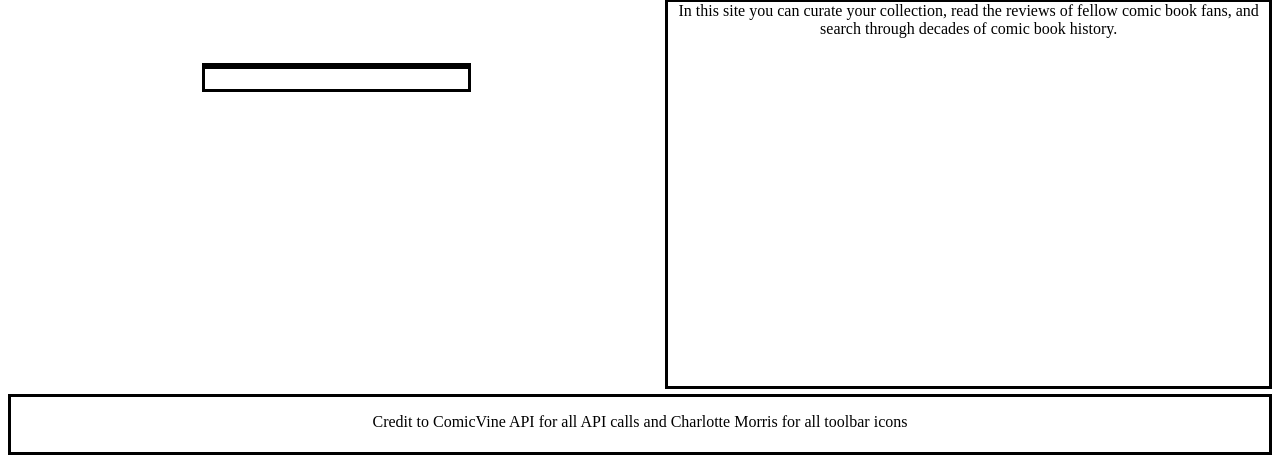
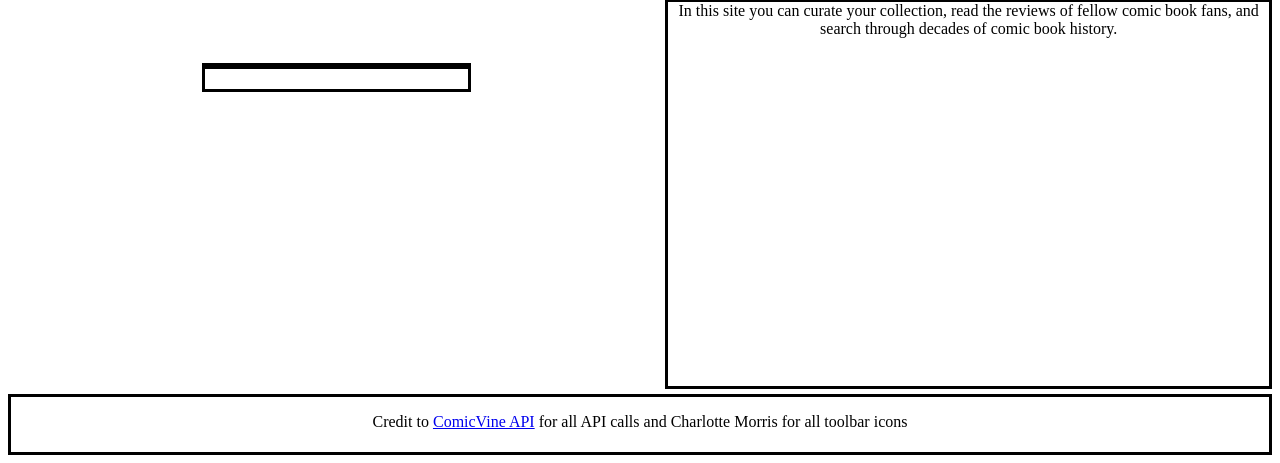
Before and after one commit to Alcor2814/AWT_Coursework, a Python web app: template templates/index.html in a window 1280 px wide. Shown: the part 337-800 px from the top of the page. Run offline with Jinja, Linux system fonts and the light colour scheme; the template is opened without the code that fills it, so the values that code supplies are empty.

Commit message:
Added better credit

```diff
--- a/templates/collection.html
+++ b/templates/collection.html
@@ -80,6 +80,6 @@
 		</div>
 	</div>
 	<div class="information">
-		<p>Credit to ComicVine API for all API calls and Charlotte Morris for all toolbar icons</p>
+		<p>Credit to <a href = "https://comicvine.gamespot.com/api/">ComicVine API</a> for all API calls and Charlotte Morris for all toolbar icons</p>
 	</div>
 </div>
--- a/templates/create_account.html
+++ b/templates/create_account.html
@@ -35,7 +35,7 @@
 			</div>
 		</div>
 		<div class="information">
-			<p>Credit to ComicVine API for all API calls and Charlotte Morris for all toolbar icons</p>
+			<p>Credit to <a href = "https://comicvine.gamespot.com/api/">ComicVine API</a> for all API calls and Charlotte Morris for all toolbar icons</p>
 		</div>
 	</div>
 </html>
--- a/templates/homepage.html
+++ b/templates/homepage.html
@@ -46,7 +46,7 @@
 			</div>
 		</div>
 		<div class="information">
-			<p>Credit to ComicVine API for all API calls and Charlotte Morris for all toolbar icons</p>
+			<p>Credit to <a href = "https://comicvine.gamespot.com/api/">ComicVine API</a> for all API calls and Charlotte Morris for all toolbar icons</p>
 		</div>
 	</div>
 </html>
--- a/templates/index.html
+++ b/templates/index.html
@@ -27,7 +27,7 @@
 			</div>
 		</div>
 		<div class="information">
-			<p>Credit to ComicVine API for all API calls and Charlotte Morris for all toolbar icons</p>
+			<p>Credit to <a href = "https://comicvine.gamespot.com/api/">ComicVine API</a> for all API calls and Charlotte Morris for all toolbar icons</p>
 		</div>
 	</div>
 </html>
--- a/templates/login.html
+++ b/templates/login.html
@@ -26,7 +26,7 @@
 			</div>
 		</div>
 		<div class="information">
-			<p>Credit to ComicVine API for all API calls and Charlotte Morris for all toolbar icons</p>
+			<p>Credit to <a href = "https://comicvine.gamespot.com/api/">ComicVine API</a> for all API calls and Charlotte Morris for all toolbar icons</p>
 		</div>
 	</div>
 </html>
--- a/templates/other_collection.html
+++ b/templates/other_collection.html
@@ -81,6 +81,6 @@
 		</div>
 	</div>
 	<div class="information">
-		<p>Credit to ComicVine API for all API calls and Charlotte Morris for all toolbar icons</p>
+		<p>Credit to <a href = "https://comicvine.gamespot.com/api/">ComicVine API</a> for all API calls and Charlotte Morris for all toolbar icons</p>
 	</div>
 </div>
--- a/templates/search.html
+++ b/templates/search.html
@@ -83,6 +83,6 @@
 		{% endfor %}
 	</div>
 	<div class="information">
-		<p>Credit to ComicVine API for all API calls and Charlotte Morris for all toolbar icons</p>
+		<p>Credit to <a href = "https://comicvine.gamespot.com/api/">ComicVine API</a> for all API calls and Charlotte Morris for all toolbar icons</p>
 	</div>
 </div>
--- a/templates/settings.html
+++ b/templates/settings.html
@@ -57,7 +57,7 @@
 			</form>
 		</div>
 		<div class="information">
-			<p>Credit to ComicVine API for all API calls and Charlotte Morris for all toolbar icons</p>
+			<p>Credit to <a href = "https://comicvine.gamespot.com/api/">ComicVine API</a> for all API calls and Charlotte Morris for all toolbar icons</p>
 		</div>
 	</div>
 </html>
--- a/templates/specific_book.html
+++ b/templates/specific_book.html
@@ -86,6 +86,6 @@
 		</div>
 	</div>
 	<div class="information">
-		<p>Credit to ComicVine API for all API calls and Charlotte Morris for all toolbar icons</p>
+		<p>Credit to <a href = "https://comicvine.gamespot.com/api/">ComicVine API</a> for all API calls and Charlotte Morris for all toolbar icons</p>
 	</div>
 </div>
--- a/templates/weekly.html
+++ b/templates/weekly.html
@@ -70,6 +70,6 @@
 		{% endfor %}
 	</div>
 	<div class="information">
-		<p>Credit to ComicVine API for all API calls and Charlotte Morris for all toolbar icons</p>
+		<p>Credit to <a href = "https://comicvine.gamespot.com/api/">ComicVine API</a> for all API calls and Charlotte Morris for all toolbar icons</p>
 	</div>
 </div>
```
Also changed, not shown: README.md.
